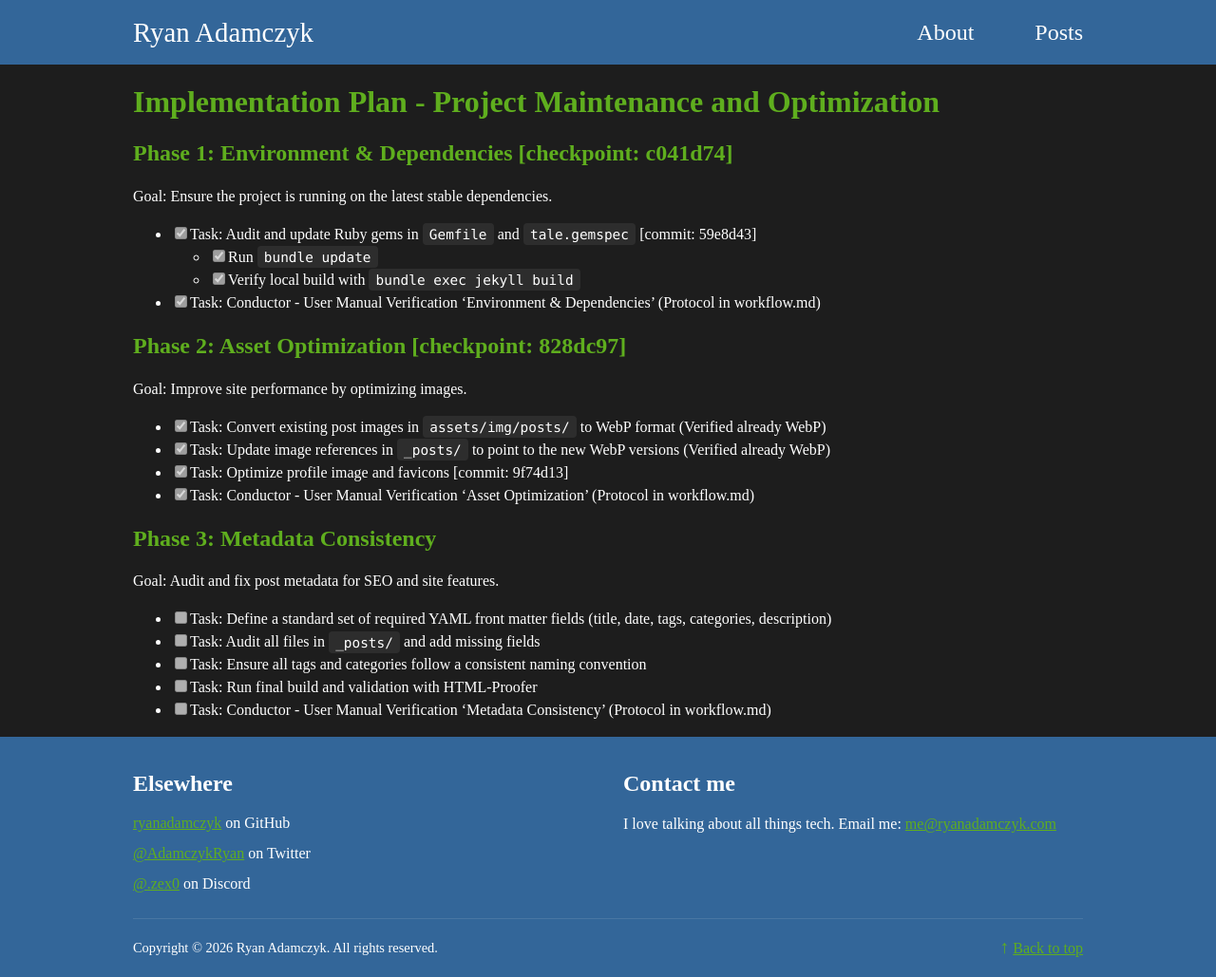
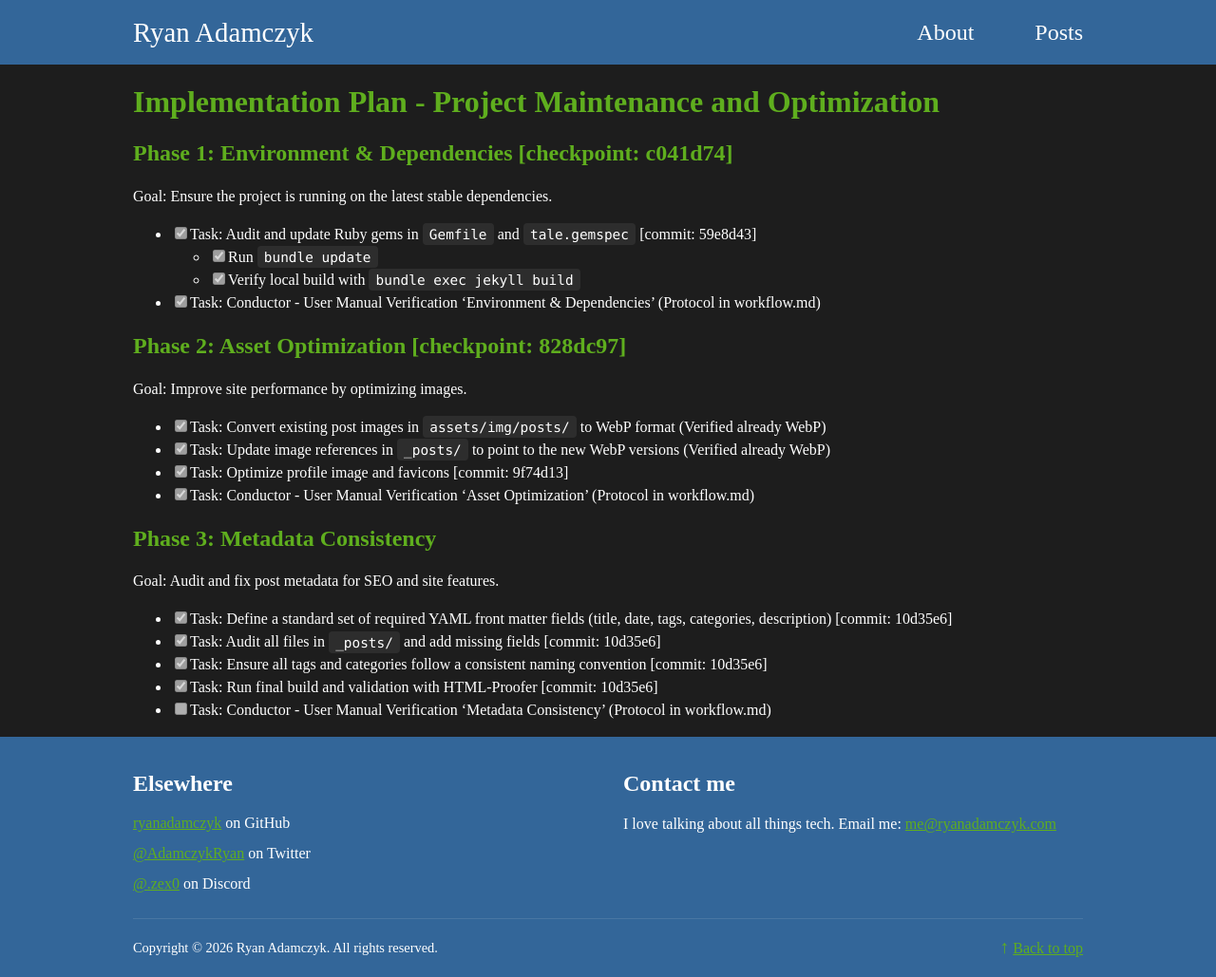
Before and after one commit to ryanadamczyk/ryanadamczyk.github.io, a Jekyll site: the page built from conductor/tracks/maintenance_20260114/plan.md, in a window 1280 px wide. Shown: the whole page at 95% size. Built offline with Jekyll 4.4.1, drawn with Linux system fonts in a browser that asks for light colours; our own code applies the rules of GitHub Pages for plain Markdown files.

Commit message:
conductor(plan): Mark Phase 3 metadata consistency tasks as complete

```diff
--- a/conductor/tracks/maintenance_20260114/plan.md
+++ b/conductor/tracks/maintenance_20260114/plan.md
@@ -19,8 +19,8 @@ Goal: Improve site performance by optimizing images.
 ## Phase 3: Metadata Consistency
 Goal: Audit and fix post metadata for SEO and site features.
 
-- [ ] Task: Define a standard set of required YAML front matter fields (title, date, tags, categories, description)
-- [ ] Task: Audit all files in `_posts/` and add missing fields
-- [ ] Task: Ensure all tags and categories follow a consistent naming convention
-- [ ] Task: Run final build and validation with HTML-Proofer
+- [x] Task: Define a standard set of required YAML front matter fields (title, date, tags, categories, description) [commit: 10d35e6]
+- [x] Task: Audit all files in `_posts/` and add missing fields [commit: 10d35e6]
+- [x] Task: Ensure all tags and categories follow a consistent naming convention [commit: 10d35e6]
+- [x] Task: Run final build and validation with HTML-Proofer [commit: 10d35e6]
 - [ ] Task: Conductor - User Manual Verification 'Metadata Consistency' (Protocol in workflow.md)
```
